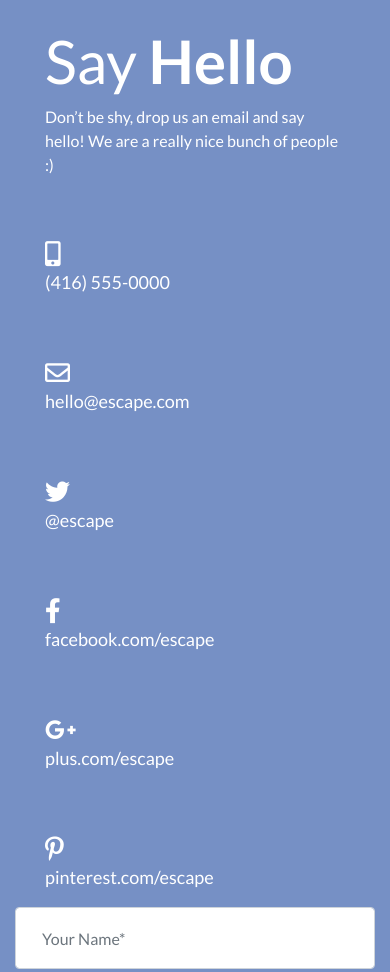
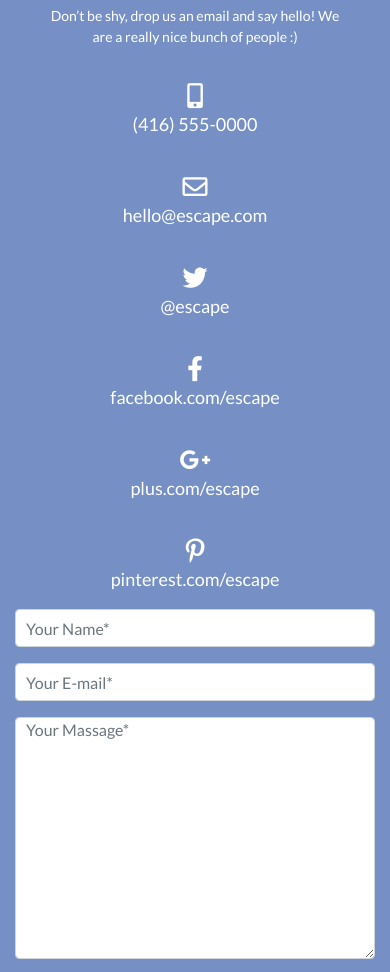
Before and after one commit to FarhanaMou/escape, a plain HTML site: page index.html in a window 390 px wide. Shown: the part 5990-6962 px from the top of the page. Drawn offline with Linux system fonts and the light colour scheme.

Commit message:
full responsive compelet

```diff
--- a/css/responsive.css
+++ b/css/responsive.css
@@ -185,9 +185,30 @@
             font-size: 18px;
         }
         /* team part end */
+        /* contect part start */
+        .contect-part {
+            padding: 30px 0px;
         }
-
-
+        .content-left-top {
+            text-align: center;
+        }
+        .content-left-top h1 {
+            font-size: 35px;
+        }
+        .content-left-top p {
+            font-size: 14px;
+        }
+        .social-contect {
+            text-align: center;
+        }
+        .from-coustom {
+            padding: 0px 10px;
+        }
+        .footer-part h3 {
+            padding: 15px 0px;
+        }
+        /* contect part end */
+    }
     /* Small devices (landscape phones, 576px and up) */
 
     @media (min-width: 576px) and (max-width: 767.98px) {
@@ -346,9 +367,34 @@
             font-size: 18px;
         }
         /* team part end */
+        /* contect part start */
+        .content-left-top {
+            text-align: center;
         }
-
-
+        .contect-part {
+            padding: 50px 0px;
+        }
+        .content-left-top h1 {
+            font-size: 45px;
+        }
+        .content-left-top p {
+            font-size: 12px;
+            padding: 0px 72px;
+        }
+        .icon-text {
+            font-size: 16px;
+        }
+        .from-coustom {
+            padding: 20px 26px;
+        }
+        .form-style {
+            padding-top: 20px;
+        }
+        .footer-part h3 {
+            padding: 20px 0px;
+        }
+        /* contect part end */
+    }
     /* Medium devices (tablets, 768px and up) */
 
     @media (min-width: 768px) and (max-width: 991.98px) {
@@ -468,14 +514,27 @@
             font-size: 18px;
         }
         /* team member part end */
+        /* contect part start */
+        .content-left-top h1 {
+            font-size: 50px;
         }
-
-
+        .content-left-top p {
+            font-size: 14px;
+        }
+        .coustom-pt {
+            padding-top: 0px !important;
+        }
+        .icon-text {
+            font-size: 14px;
+        }
+        .from-coustom {
+            padding: 0px 20px;
+        }
+        /* contect part end */
+    }
     /* Large devices (desktops, 992px and up) */
 
     @media (min-width: 992px) and (max-width: 1199.98px) {}
-
-
     /* Extra large devices (large desktops, 1200px and up) */
 
     @media (min-width: 1200px) {}
--- a/index.html
+++ b/index.html
@@ -386,10 +386,10 @@
     <section class="contect-part">
         <div class="container">
             <div class="row">
-                <div class="col-lg-6">
+                <div class="col-lg-6 col-md-6 col-sm-12 col-12">
                     <div class="row">
                         <!-- contect-left-top -->
-                        <div class="col-lg-12">
+                        <div class="col-lg-12 col-md-12 col-sm-12 col-12">
                             <div class="content-left-top">
                                 <h1>Say <span class="font-weight-bold">Hello</span> </h1>
                                 <p>Don’t be shy, drop us an email and say hello! We are a really nice bunch of people :)</p>
@@ -398,14 +398,14 @@
                     </div>
                     <div class="row ">
                         <!-- Its for contect-left 1 -->
-                        <div class="col-lg-6 pt-5">
+                        <div class="col-lg-6 col-md-6 col-sm-6 pt-5 coustom-pt">
                             <div class="row social-contect">
-                                <div class="col-lg-2">
+                                <div class="col-lg-2 col-md-2 col-sm-2">
                                     <div class="contect-icon">
                                         <i class="fas fa-mobile-alt"></i>
                                     </div>
                                 </div>
-                                <div class="col-lg-10">
+                                <div class="col-lg-10 col-md-10 col-sm-10">
                                     <div class="icon-text">
                                         <p>(416) 555-0000</p>
                                     </div>
@@ -413,14 +413,14 @@
                             </div>
                         </div>
                         <!-- Its for contect-left 2 -->
-                        <div class="col-lg-6 pt-5">
+                        <div class="col-lg-6 col-md-6 col-sm-6 pt-5 coustom-pt">
                             <div class="row social-contect">
-                                <div class="col-lg-2">
+                                <div class="col-lg-2 col-md-2 col-sm-2">
                                     <div class="contect-icon">
                                         <i class="far fa-envelope"></i>
                                     </div>
                                 </div>
-                                <div class="col-lg-10">
+                                <div class="col-lg-10 col-md-10 col-sm-10">
                                     <div class="icon-text">
                                         <p>hello@escape.com</p>
                                     </div>
@@ -428,14 +428,14 @@
                             </div>
                         </div>
                         <!-- content left-3 -->
-                        <div class="col-lg-6 pt-5">
+                        <div class="col-lg-6 col-md-6 col-sm-6 pt-5  coustom-pt">
                             <div class="row social-contect">
-                                <div class="col-lg-2">
+                                <div class="col-lg-2 col-md-2 col-sm-2">
                                     <div class="contect-icon">
                                         <i class="fab fa-twitter"></i>
                                     </div>
                                 </div>
-                                <div class="col-lg-10">
+                                <div class="col-lg-10 col-md-10 col-sm-10">
                                     <div class="icon-text">
                                         <p>@escape</p>
                                     </div>
@@ -443,14 +443,14 @@
                             </div>
                         </div>
                         <!-- content-left-4 -->
-                        <div class="col-lg-6 pt-5">
+                        <div class="col-lg-6 col-md-6 col-sm-6 pt-5  coustom-pt">
                             <div class="row social-contect">
-                                <div class="col-lg-2">
+                                <div class="col-lg-2 col-md-2 col-sm-2">
                                     <div class="contect-icon">
                                         <i class="fab fa-facebook-f"></i>
                                     </div>
                                 </div>
-                                <div class="col-lg-10">
+                                <div class="col-lg-10 col-md-10 col-sm-10">
                                     <div class="icon-text">
                                         <p>facebook.com/escape</p>
                                     </div>
@@ -458,14 +458,14 @@
                             </div>
                         </div>
                         <!-- content left-5 -->
-                        <div class="col-lg-6 pt-5">
+                        <div class="col-lg-6 col-md-6 col-sm-6 pt-5  coustom-pt">
                             <div class="row social-contect">
-                                <div class="col-lg-2">
+                                <div class="col-lg-2 col-md-2 col-sm-2">
                                     <div class="contect-icon">
                                         <i class="fab fa-google-plus-g"></i>
                                     </div>
                                 </div>
-                                <div class="col-lg-10">
+                                <div class="col-lg-10 col-md-10 col-sm-10">
                                     <div class="icon-text">
                                         <p>plus.com/escape</p>
                                     </div>
@@ -473,14 +473,14 @@
                             </div>
                         </div>
                         <!-- content-left-6 -->
-                        <div class="col-lg-6 pt-5">
+                        <div class="col-lg-6 col-lg-6 col-md-6 col-sm-6 pt-5  coustom-pt">
                             <div class="row social-contect">
-                                <div class="col-lg-2">
+                                <div class="col-lg-2 col-md-2 col-sm-2">
                                     <div class="contect-icon">
                                         <i class="fab fa-pinterest-p"></i>
                                     </div>
                                 </div>
-                                <div class="col-lg-10">
+                                <div class="col-lg-10 col-md-10 col-sm-10">
                                     <div class="icon-text">
                                         <p>pinterest.com/escape</p>
                                     </div>
@@ -490,8 +490,8 @@
                     </div>
                 </div>
                 <!-- Its for form area -->
-                <div class="col-lg-6">
-                    <form>
+                <div class="col-lg-6 col-md-6 col-sm-12 col-12">
+                    <form class="form-style">
                         <div class="form-group">
                             <input type="text" class="form-control from-coustom" id="exampleFormControlInput1" placeholder="Your Name*">
                         </div>
@@ -512,7 +512,7 @@
     <footer class="footer-part">
         <div class="container">
             <div class="row">
-                <div class="col-lg-12">
+                <div class="col-lg-12 col-md-12 col-sm-12">
                     <hr>
                     <h3> &copy; 2020 Escape by Farhana Mou</h3>
                 </div>
```
Lines whose indentation alone changed are shown as unchanged.
